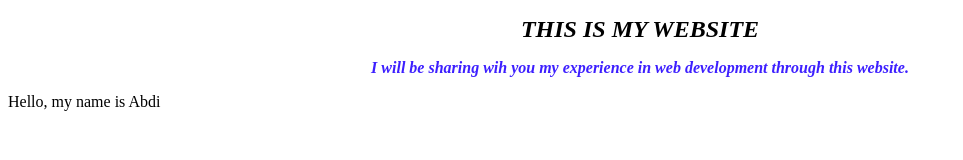
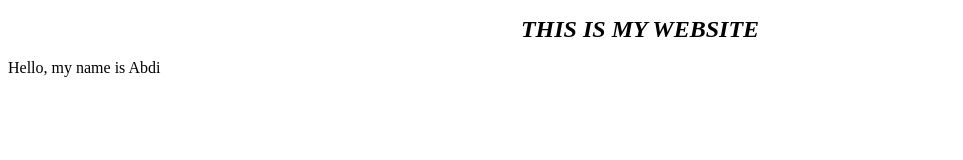
Before and after one commit to oscarawi/myown.website, a plain HTML site: page index.html in a window 1280 px wide. Shown: the whole page, without its empty margins (0-963 px from the left). Drawn offline with Linux system fonts and the light colour scheme.

Commit message:
Update index.html

```diff
--- a/index.html
+++ b/index.html
@@ -5,9 +5,6 @@
 </head>
 <body>
     <h1>THIS IS MY WEBSITE</h1>
-    <h2>I will be sharing wih you my experience in web development through
-        this website.
-    </h2>
     <p>Hello, my name is Abdi</p>
 </body>
 </html>
```
